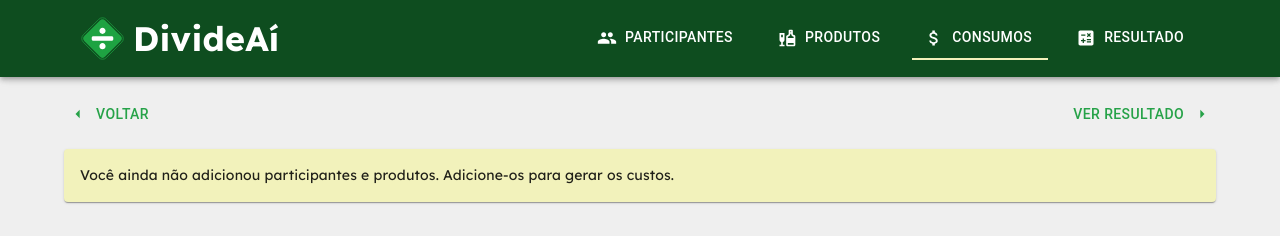
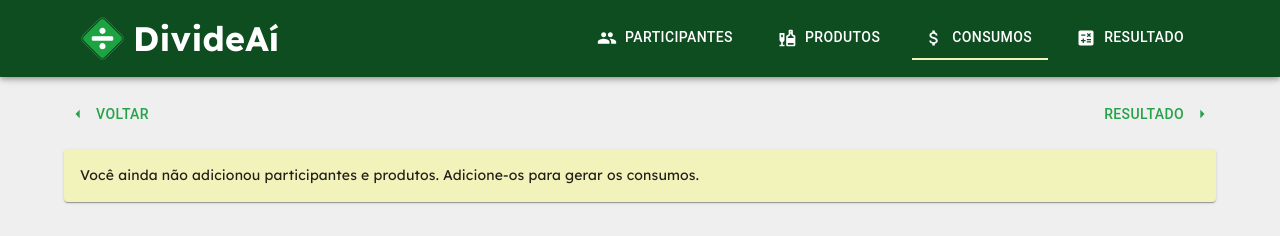
Before and after one commit to jonatas1n/divide-ai, a React (Vite) app: page /costs in a window 1280 px wide. Shown: the top 236 px of the page. Built offline with nearby package versions, Linux system fonts and the light colour scheme.

Commit message:
refact: move strings to constant file

```diff
--- /dev/null
+++ b/src/pages/Costs/constants.ts
@@ -0,0 +1,11 @@
+export const CLEAR_ALL_COSTS_TEXT = "Limpar todos os participantes";
+export const NEXT_OPTION_LABEL = "Resultado";
+export const COST_PLACEHOLDER = "Nome do participante";
+export const CLEAR_ALL_CONFIRM_MESSAGE =
+  "Deseja realmente apagar todos os custos?";
+export const INFO_COST_MESSAGE = {
+  noProducts:
+    "Você ainda não adicionou participantes e produtos. Adicione-os para gerar os consumos.",
+  empty:
+    "Marque aqui quais comidas ou bebidas foram consumidas por cada pessoa. O resultado da divisão será calculada na página de resultados.",
+};
--- a/src/pages/Costs/index.tsx
+++ b/src/pages/Costs/index.tsx
@@ -11,6 +11,12 @@ import { SmTitleText } from "../../components/SmTitleText";
 import { InfoCard } from "../../components/InfoCard";
 
 import { useRef } from "react";
+import {
+  CLEAR_ALL_CONFIRM_MESSAGE,
+  CLEAR_ALL_COSTS_TEXT,
+  NEXT_OPTION_LABEL,
+  INFO_COST_MESSAGE,
+} from "./constants";
 
 export const Costs = () => {
   const { costs, guests, products, addCost, refreshCosts, updateCosts } =
@@ -23,11 +29,8 @@ export const Costs = () => {
     hasCalledRefresh.current = true;
   }
 
-  const clearAllCosts = () => {
-    if (confirm("Deseja realmente apagar todos os custos?")) {
-      updateCosts(() => ({}));
-    }
-  };
+  const clearAllCosts = () =>
+    confirm(CLEAR_ALL_CONFIRM_MESSAGE) && updateCosts(() => ({}));
 
   const isClearable = Object.keys(costs).length !== 0;
 
@@ -35,7 +38,7 @@ export const Costs = () => {
     <>
       <NavigationHeader
         previousOption={{ href: "/products" }}
-        nextOption={{ label: "Ver resultado", href: "/result" }}
+        nextOption={{ label: NEXT_OPTION_LABEL, href: "/result" }}
       />
       <SmTitleText title="Consumos" />
       <Stack spacing={2}>
@@ -44,18 +47,11 @@ export const Costs = () => {
         ))}
         {Object.values(guests).length === 0 &&
         Object.values(products).length === 0 ? (
-          <InfoCard>
-            Você ainda não adicionou participantes e produtos. Adicione-os
-            para gerar os custos.
-          </InfoCard>
+          <InfoCard>{INFO_COST_MESSAGE.noProducts}</InfoCard>
         ) : (
           <>
             {Object.values(costs).length === 0 && (
-              <InfoCard>
-                Marque aqui quais comidas ou bebidas foram consumidas por cada
-                pessoa. O resultado da divisão será calculada na página de
-                resultados.
-              </InfoCard>
+              <InfoCard>{INFO_COST_MESSAGE.empty}</InfoCard>
             )}
             <Button variant="outlined" onClick={addCost}>
               <Add fontSize="large" />
@@ -67,7 +63,7 @@ export const Costs = () => {
               color="error"
               onClick={clearAllCosts}
             >
-              Limpar todos os custos
+              {CLEAR_ALL_COSTS_TEXT}
             </Button>
           </>
         )}
```
